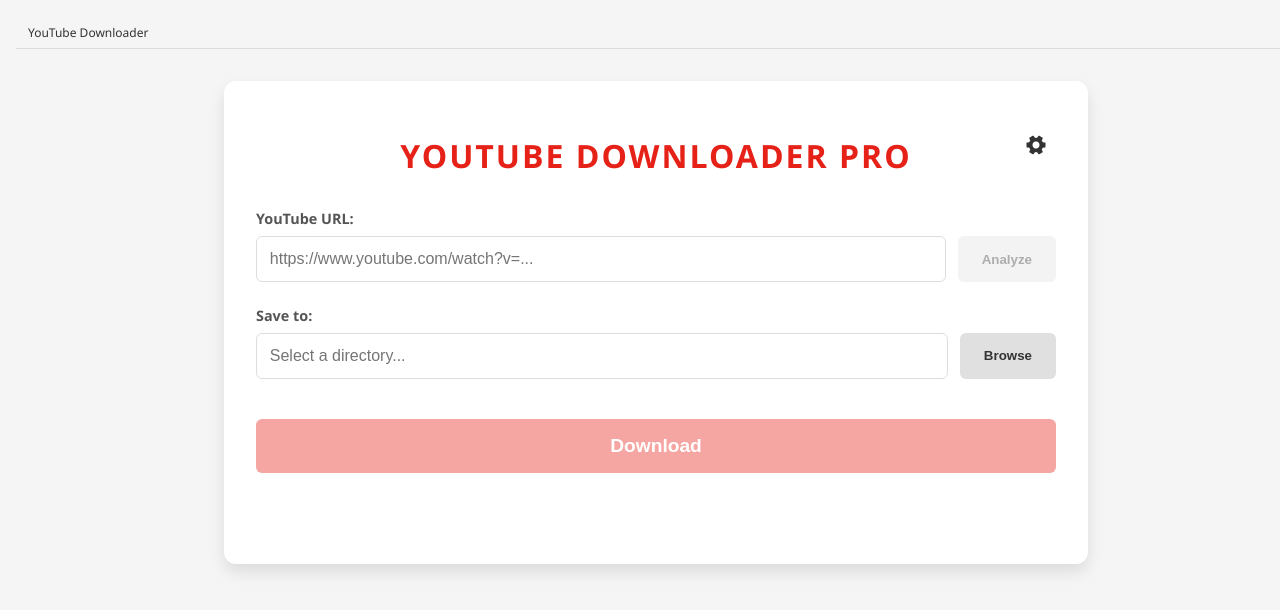
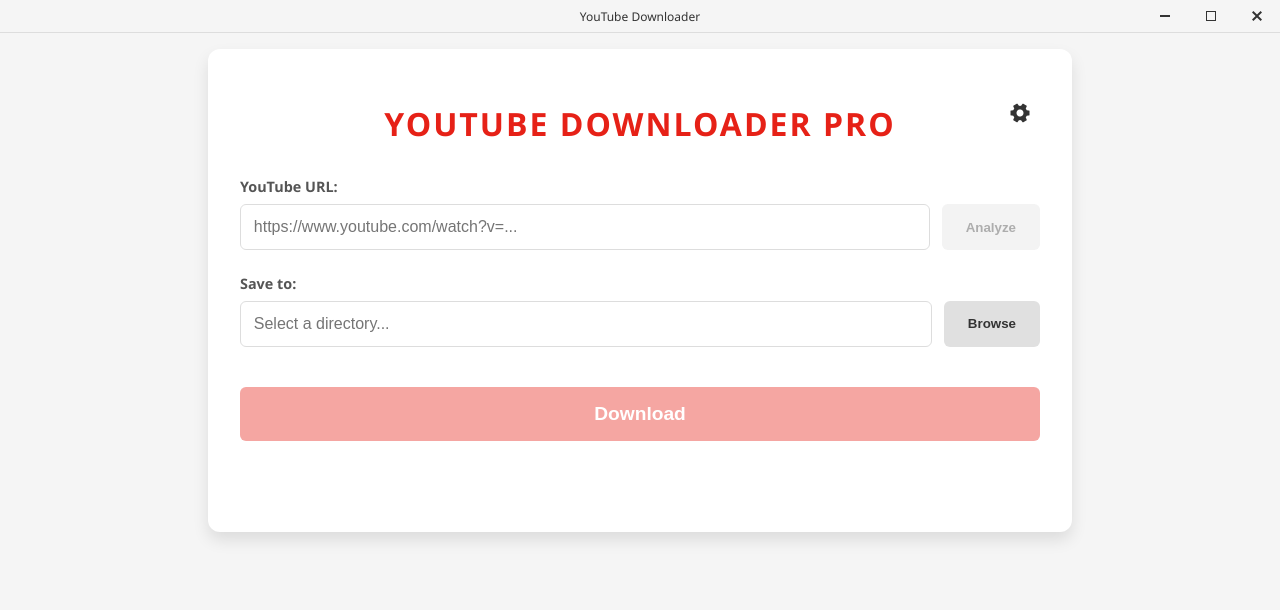
Before and after one commit to JoshuaRamos87/Video-Downloader, an Angular app in the folder ui/: page / in a window 1280 px wide. Shown: the top 610 px of the page. Built offline with nearby package versions, Linux system fonts and the light colour scheme.

Commit message:
feat: enhance layout and styling for main content and custom title bar

```diff
--- a/ui/src/app/app.css
+++ b/ui/src/app/app.css
@@ -23,6 +23,14 @@
 
   --shadow-color: rgba(0, 0, 0, 0.5);
   --shadow-light: rgba(0, 0, 0, 0.4);
+
+  display: flex;
+  flex-direction: column;
+  font-family: 'Segoe UI', Tahoma, Geneva, Verdana, sans-serif;
+  color: var(--text-main);
+  background-color: var(--bg-main);
+  height: 100vh;
+  transition: background-color 0.3s ease, color 0.3s ease;
 }
 
 :host(.theme-dark) {
@@ -37,7 +45,7 @@
   --bg-button-hover: #d0d0d0;
   --bg-video-info: #f9f9f9;
   --bg-message: #f0f0f0;
-  --bg-toast: #333333; /* Dark toast on light theme looks better */
+  --bg-toast: #333333;
 
   --text-main: #333333;
   --text-muted: #555555;
@@ -133,19 +141,12 @@
   --shadow-light: rgba(0, 0, 0, 0.2);
 }
 
-:host {
-  display: block;
-  font-family: 'Segoe UI', Tahoma, Geneva, Verdana, sans-serif;
-  color: var(--text-main);
+.main-content {
   padding: 1rem;
-  background-color: var(--bg-main);
-  min-height: 100vh;
-  transition: background-color 0.3s ease, color 0.3s ease;
+  flex: 1;
+  overflow-y: auto;
 }
 
-.main-content {
-  padding-top: 2rem;
-}
 
 .container {
   max-width: 800px;
@@ -611,7 +612,7 @@
 /* Custom Title Bar Styles */
 .custom-titlebar {
   display: flex;
-  justify-content: space-between;
+  justify-content: center;
   align-items: center;
   width: 100%;
   height: 32px;
@@ -622,17 +623,20 @@
   user-select: none;
   z-index: 10000;
   position: relative;
+  flex-shrink: 0;
 }
 
 .titlebar-title {
   font-size: 12px;
   font-weight: 500;
-  padding-left: 12px;
 }
 
 .titlebar-controls {
   display: flex;
   height: 100%;
+  position: absolute;
+  right: 0;
+  top: 0;
   -webkit-app-region: no-drag;
 }
 
@@ -644,9 +648,15 @@
   height: 100%;
   background: transparent;
   border: none;
+  border-radius: 0;
+  padding: 0;
   color: var(--text-main);
   cursor: pointer;
   transition: background-color 0.1s ease;
+}
+
+.titlebar-btn svg {
+  fill: currentColor;
 }
 
 .titlebar-btn:hover {
```
